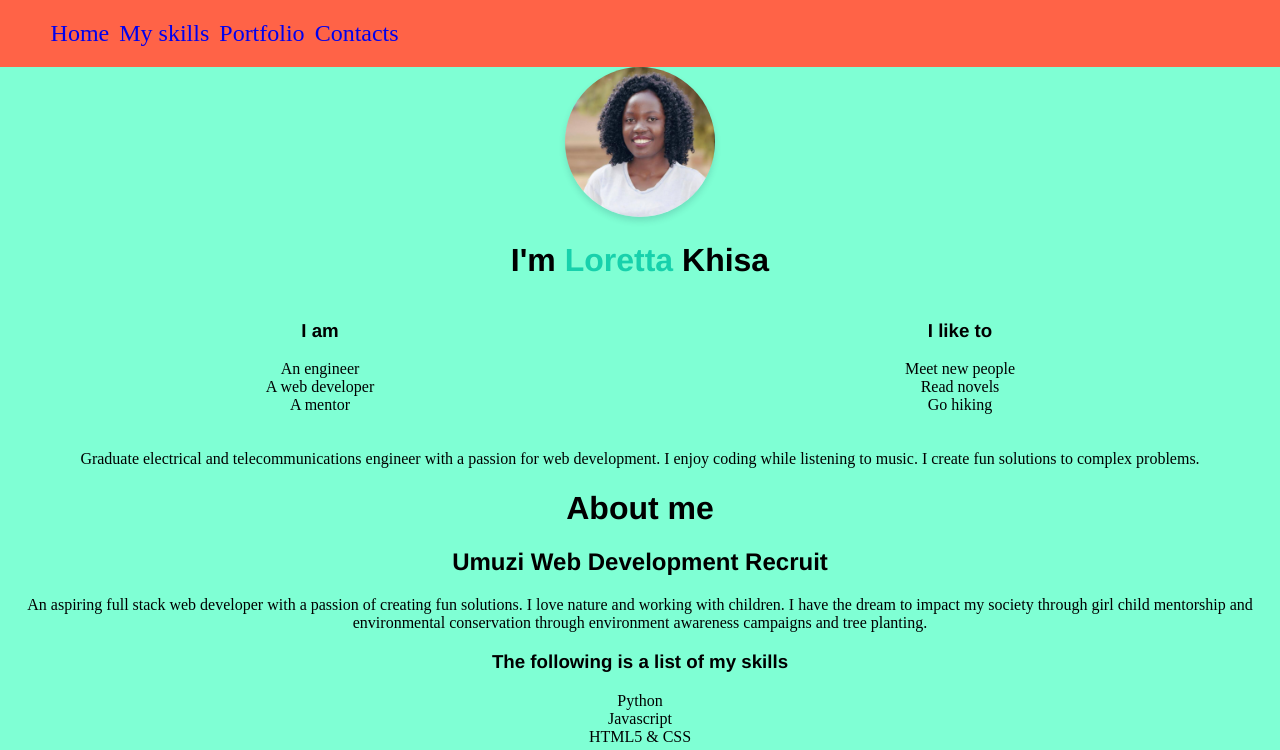
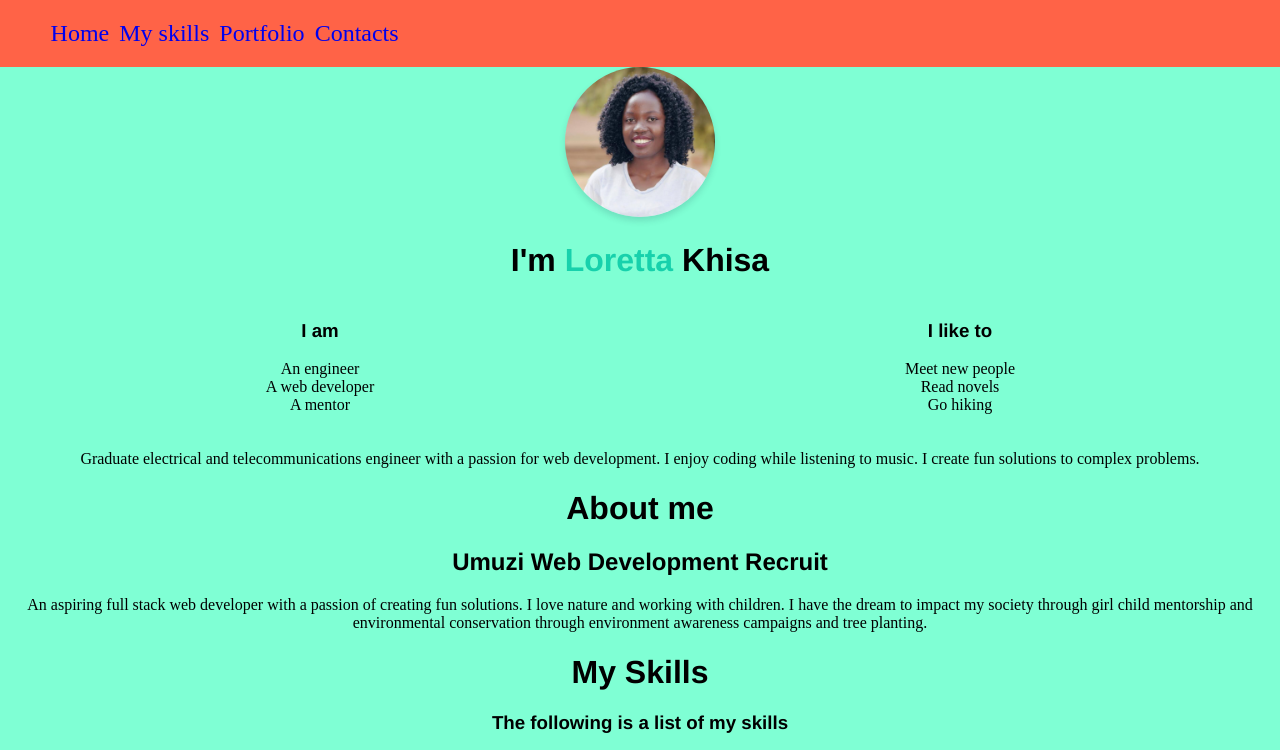
Before and after one commit to lkhisa/lkhisa.github.io, a plain HTML site: page index.html in a window 1280 px wide. Shown: the top 750 px of the page. Drawn offline with Linux system fonts and the light colour scheme.

Commit message:
Update index.html
Added a heading to my skills

```diff
--- a/index.html
+++ b/index.html
@@ -44,6 +44,7 @@
         <h1>About me</h1>
         <h2>Umuzi Web Development Recruit</h2>
         <p>An aspiring full stack web developer with a passion of creating fun solutions. I love nature and working with children. I have the dream to impact my society through girl child mentorship and environmental conservation through environment awareness campaigns and tree planting.</p>
+        <h1>My Skills</h1>
         <h3>The following is a list of my skills</h3>
         <ul class="about-list">
             <li>Python</li>
```
